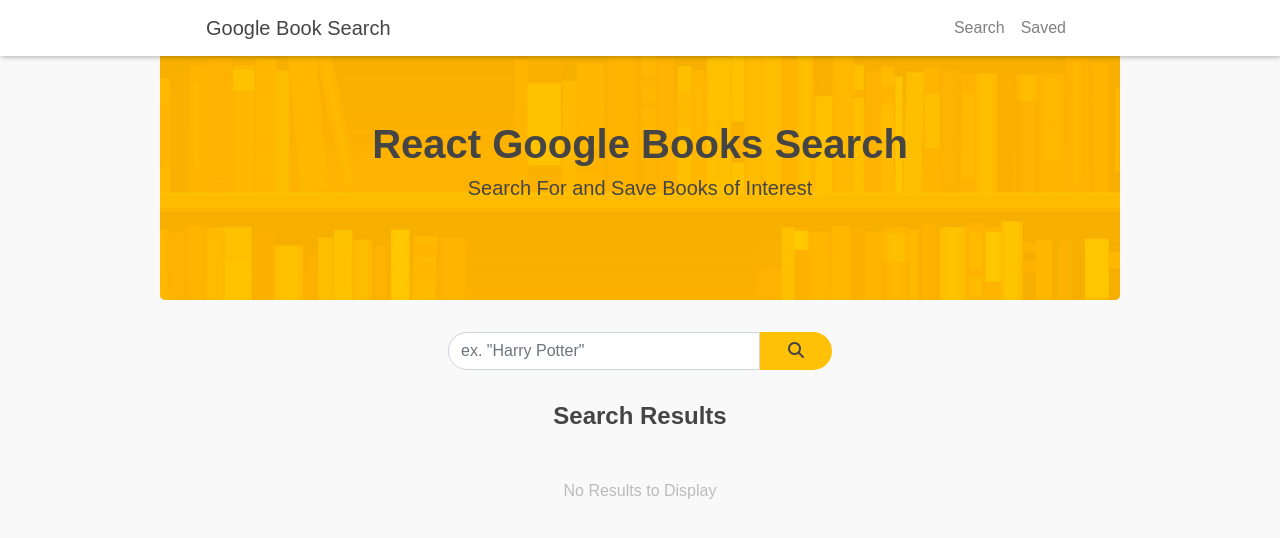
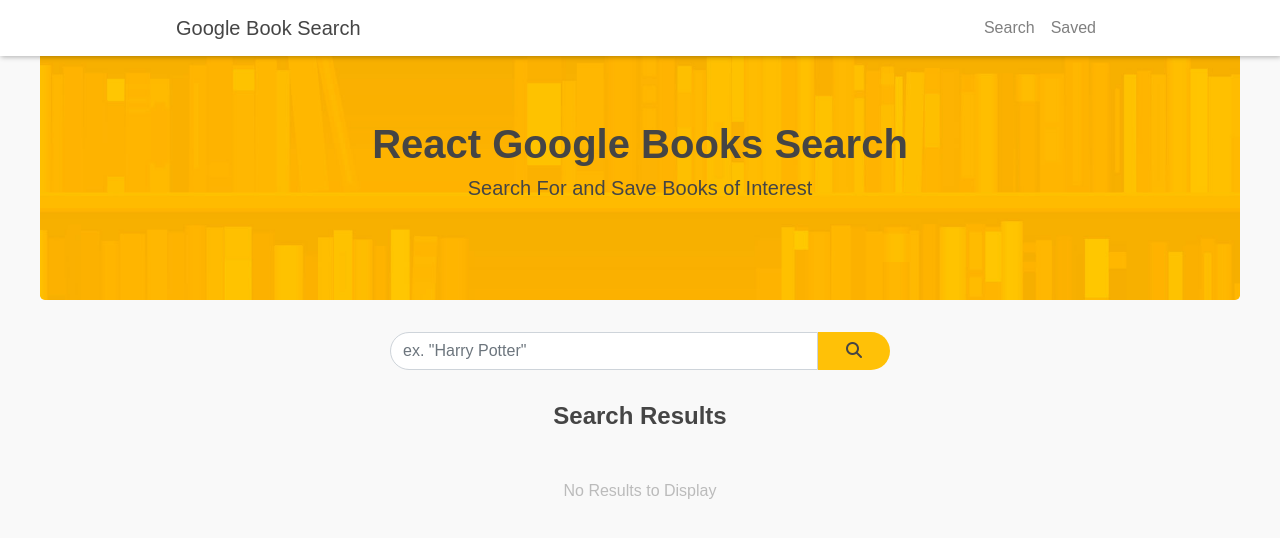
Before and after one commit to mijimenez/bootcamp_google_books_search, a React (Create React App) app in the folder client/: page / in a window 1280 px wide. Shown: the top 538 px of the page. Built offline with nearby package versions, Linux system fonts and the light colour scheme.

Commit message:
Update breakpoints

```diff
--- a/client/src/components/Form/style.css
+++ b/client/src/components/Form/style.css
@@ -7,6 +7,7 @@ form {
 @media (min-width: 600px) {
     form {
         width: 40%;
+        max-width: 500px;
     }
 }
 
--- a/client/src/components/Nav/style.css
+++ b/client/src/components/Nav/style.css
@@ -6,7 +6,7 @@
 }
 
 .navbar {
-    max-width: 900px;
+    max-width: 960px;
     margin: auto;
 }
 
--- a/client/src/index.css
+++ b/client/src/index.css
@@ -15,7 +15,7 @@ body {
 
 .hero {
   width: 100%;
-  max-width: 960px;
+  max-width: 1200px;
   margin: auto;
 }
 
--- a/client/src/pages/NoMatch.js
+++ b/client/src/pages/NoMatch.js
@@ -7,6 +7,7 @@ function NoMatch() {
     <Container fluid>
       <Row>
         <Col size="md-12">
+          <div className="hero">
             <Jumbotron>
               <h1>404 Page Not Found</h1>
               <h1>
@@ -15,6 +16,7 @@ function NoMatch() {
                 </span>
               </h1>
             </Jumbotron>
+          </div>
         </Col>
       </Row>
     </Container>
--- a/client/src/pages/Search/Search.js
+++ b/client/src/pages/Search/Search.js
@@ -64,6 +64,8 @@ function Search() {
               <h1>React Google Books Search</h1>
               <h5>Search For and Save Books of Interest</h5>
             </Jumbotron>
+          </div>
+          <Col size="md-12">
             <form className="d-flex">
               <Input
                 onChange={handleInputChange}
@@ -76,7 +78,7 @@ function Search() {
                 <i className="fas fa-search"></i>
               </FormBtn>
             </form>
-          </div>
+          </Col>
           <Col size="md-12">
             <Card>
               <h4 className="text-center">Search Results</h4>
```
Also changed, not shown: 1 other file (tests, documents, lock files or other folders). Lines whose indentation alone changed are shown as unchanged.
